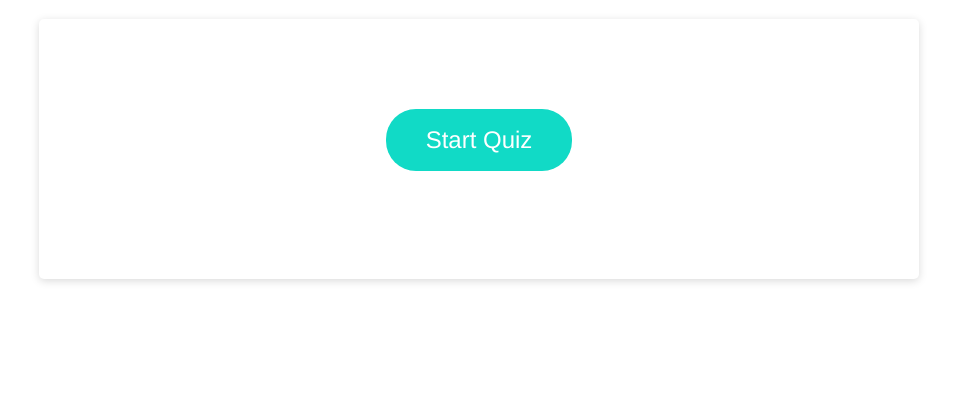
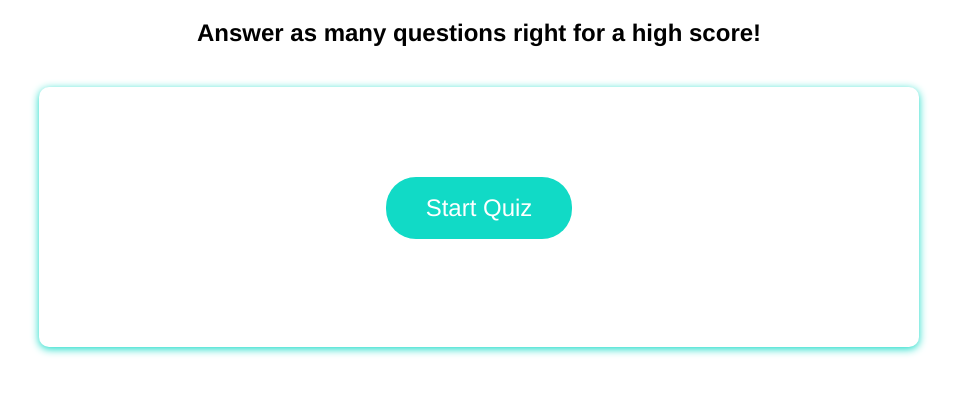
Before and after one commit to cole-cochran/mountainbike-quiz, a plain HTML site: page index.html in a window 1280 px wide. Shown: the part 189-584 px from the top of the page, without its empty margins (161-1118 px from the left). Drawn offline with Linux system fonts and the light colour scheme.

Commit message:
adding border-shadow changes & style shee changes

```diff
--- a/assets/css/style.css
+++ b/assets/css/style.css
@@ -2,7 +2,7 @@
 font-family: 'Franklin Gothic Medium', 'Arial Narrow', Arial, sans-serif;
 }
 body {
-  background-color: #ffffff;
+  background-color: rgb(255, 255, 255);
 }
 
 .wrapper {
@@ -11,18 +11,25 @@ body {
   padding-right: 20px;
 }
 
-header {
+h1 {
   text-align: center;
   padding: 20px;
   padding-top: 0px;
   color: hsl(17, 218, 198);
 }
 
+h2 {
+    text-align: center;
+    padding: 20px;
+    padding-top: 0px;
+    color: hsl(17, 218, 198);
+  }
+
 .card {
-  background-color: hsl(0, 0%, 100%);
-  border-radius: 5px;
+  background-color: rgb(255, 255, 255);
+  border-radius: 10px;
   border-width: 1px;
-  box-shadow: rgba(0, 0, 0, 0.15) 0px 2px 8px 0px;
+  box-shadow: rgb(17, 218, 198) 0px 2px 8px 0px;
   margin: 0 auto;
   max-width: 800px;
   padding: 30px 40px;
--- a/index.html
+++ b/index.html
@@ -12,6 +12,7 @@
       <header>
         <h1>Mountain Biking History Quiz</h1>
       </header>
+      <h2>Answer as many questions right for a high score!</h2>
       <div class="card">
         <div class="card-header">
         </div>
```
